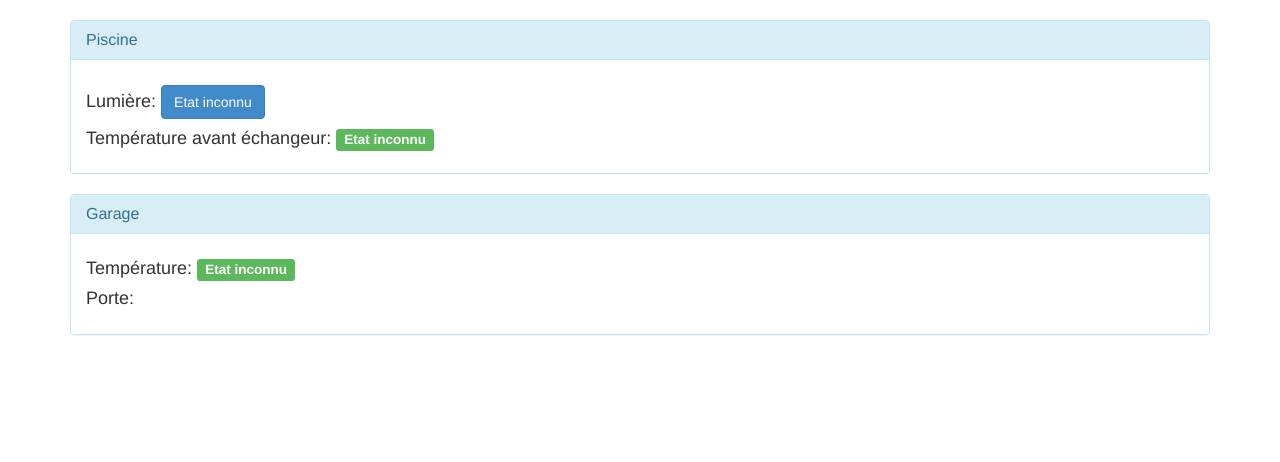
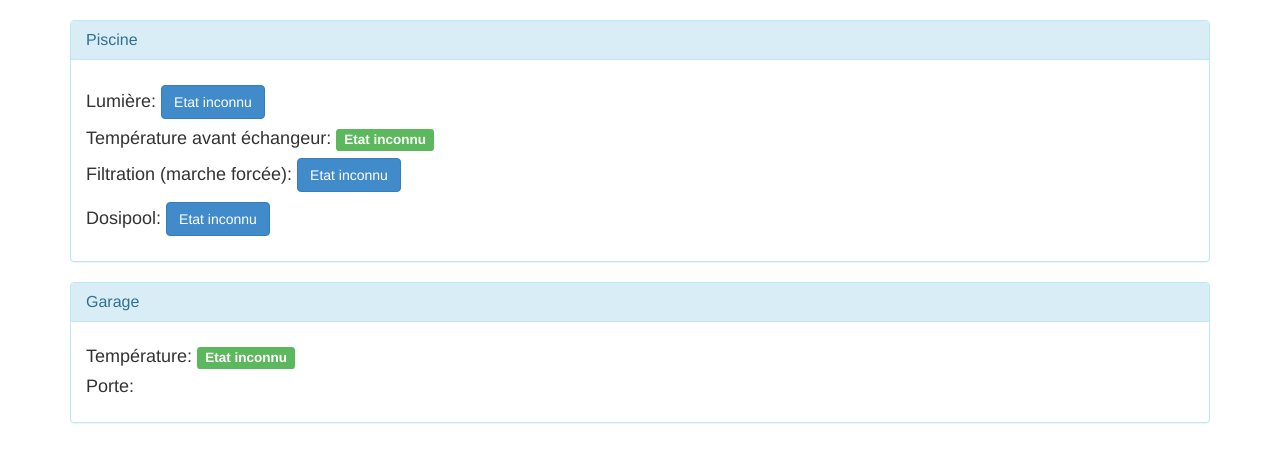
Before and after one commit to kptdobe/home_pool_v2, a website: page resources/index.html in a window 1280 px wide. Drawn offline with Linux system fonts and the light colour scheme; no server answers.

Commit message:
Plugged dosipool and filtration

```diff
--- a/resources/index.html
+++ b/resources/index.html
@@ -27,6 +27,8 @@
         <div class="panel-body">
             <h4>Lumière: <div class="home-Switch" data-config='{"url": "/api/pool/light"}'></div></h4>
             <h4>Température avant échangeur: <a href="/log/sensors/tchart"><div class="home-TemperatureDisplay" data-config='{"url": "/api/pool/temp"}'></div></a></h4>
+            <h4>Filtration (marche forcée): <div class="home-Switch" data-config='{"url": "/api/pool/filtration"}'></div></h4>
+            <h4>Dosipool: <div class="home-Switch" data-config='{"url": "/api/pool/dosi"}'></div></h4>
             <!--<h4>Filtration: <div class="home-Scheduler" data-config='{"id": "filtration", "data": { "url": "/api/pool/filtration"}, "startFct":"function() {//console.log(\"from client start\");}", "stopFct":"function() {//console.log(\"from client stop\");}"}'></div></h4>-->
             <!--<h4>Démarrage manuel filtration: <div class="home-Switch" data-config='{"url": "/api/pool/filtration"}'></div></h4>-->
             <!--<h4>Chauffage: <div class="home-TemperatureInput" data-config='{"id": "poolTemperature", "data": {"url":"/api/pool/temp"}}'></div></h4>-->
```
